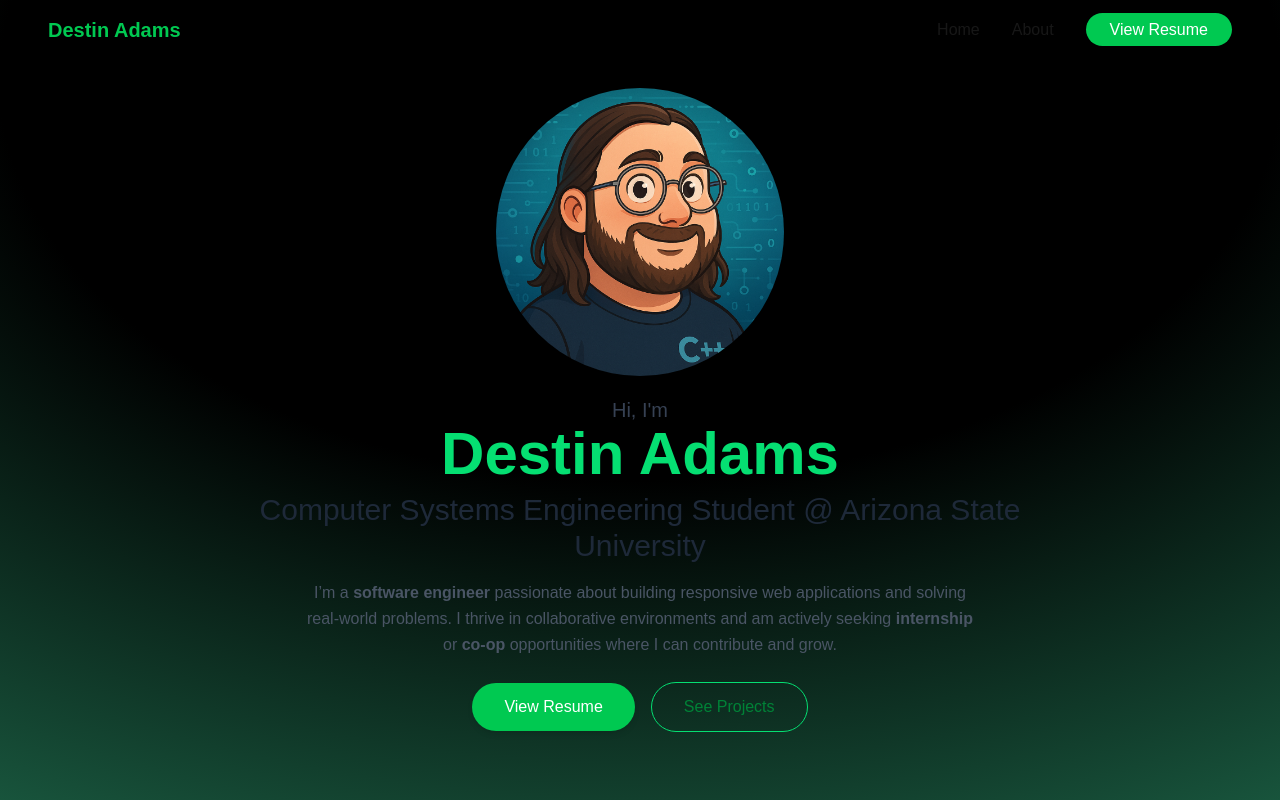
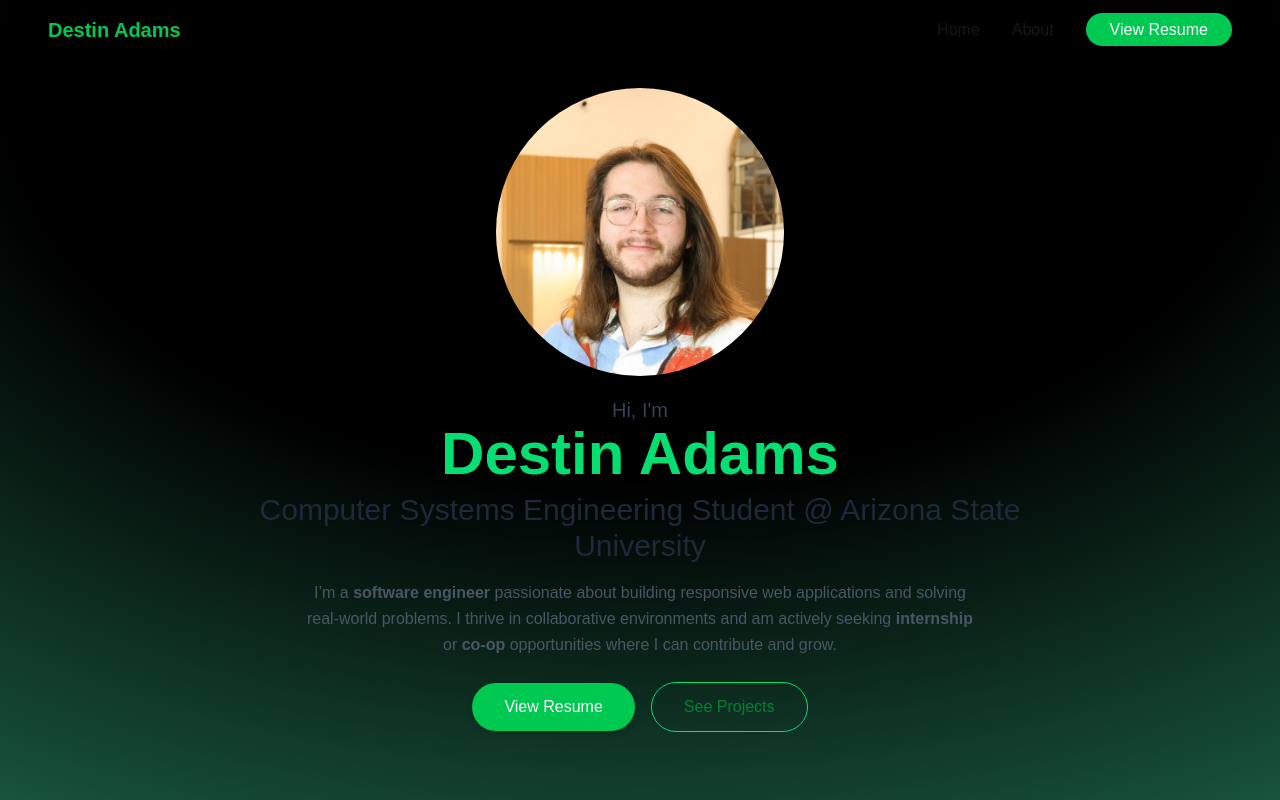
Before and after one commit to DestinAdams/DestinAdams.me, a Next.js app: page / in a window 1280 px wide. Shown: the top 800 px of the page. Built offline with nearby package versions, Linux system fonts and the light colour scheme.

Commit message:
updated Profile Picture

```diff
--- a/src/components/Header.jsx
+++ b/src/components/Header.jsx
@@ -6,7 +6,7 @@ const Header = () => {
         <header className='w-11/12 max-w-4xl text-center mx-auto h-screen flex flex-col justify-center items-center gap-6 px-4'>
             <div className='flex flex-col items-center'>
                 <img
-                    src="assets/DestinAdamsCartoonProfilePicture.png"
+                    src="thumbnails/DestinAdams.png"
                     alt="Cartoon portrait of Destin Adams"
                     className='rounded-full w-2/3 sm:w-1/3 m-5'
                 />
```
Also changed, not shown: public/thumbnails/DestinAdams.png (added).
